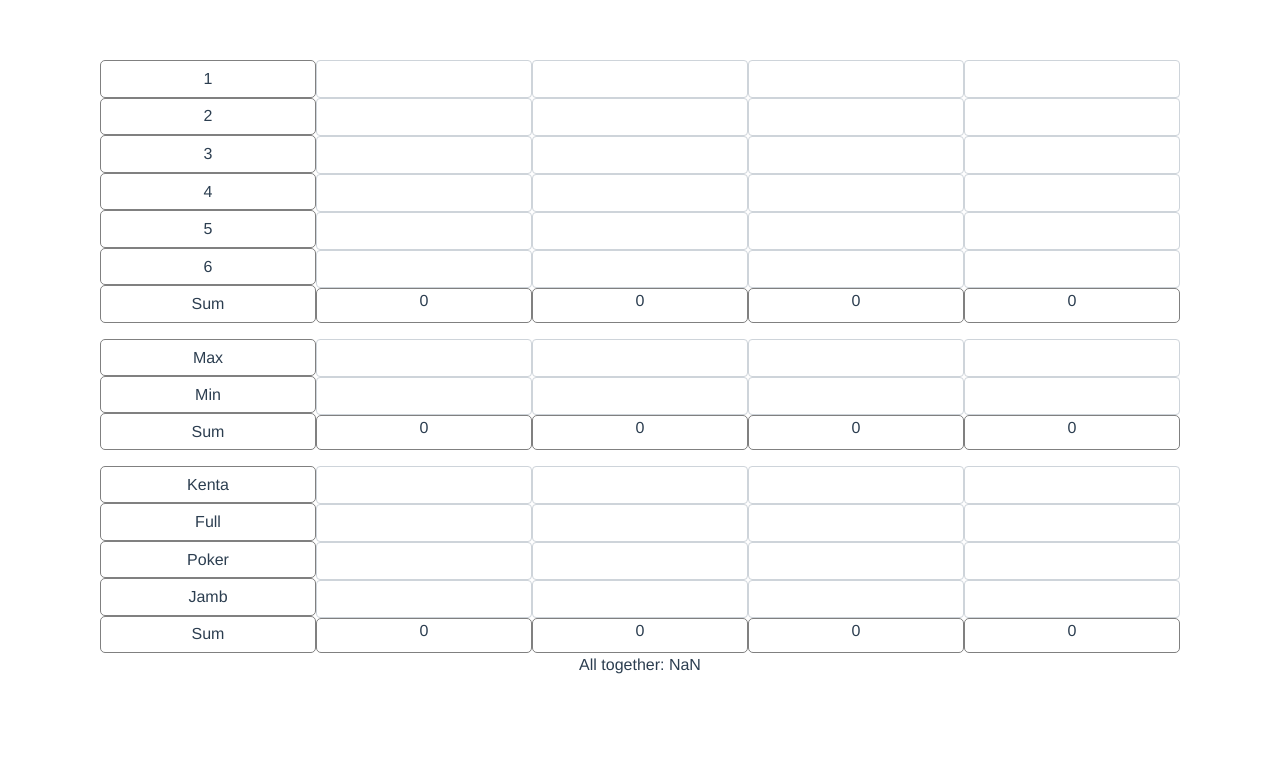
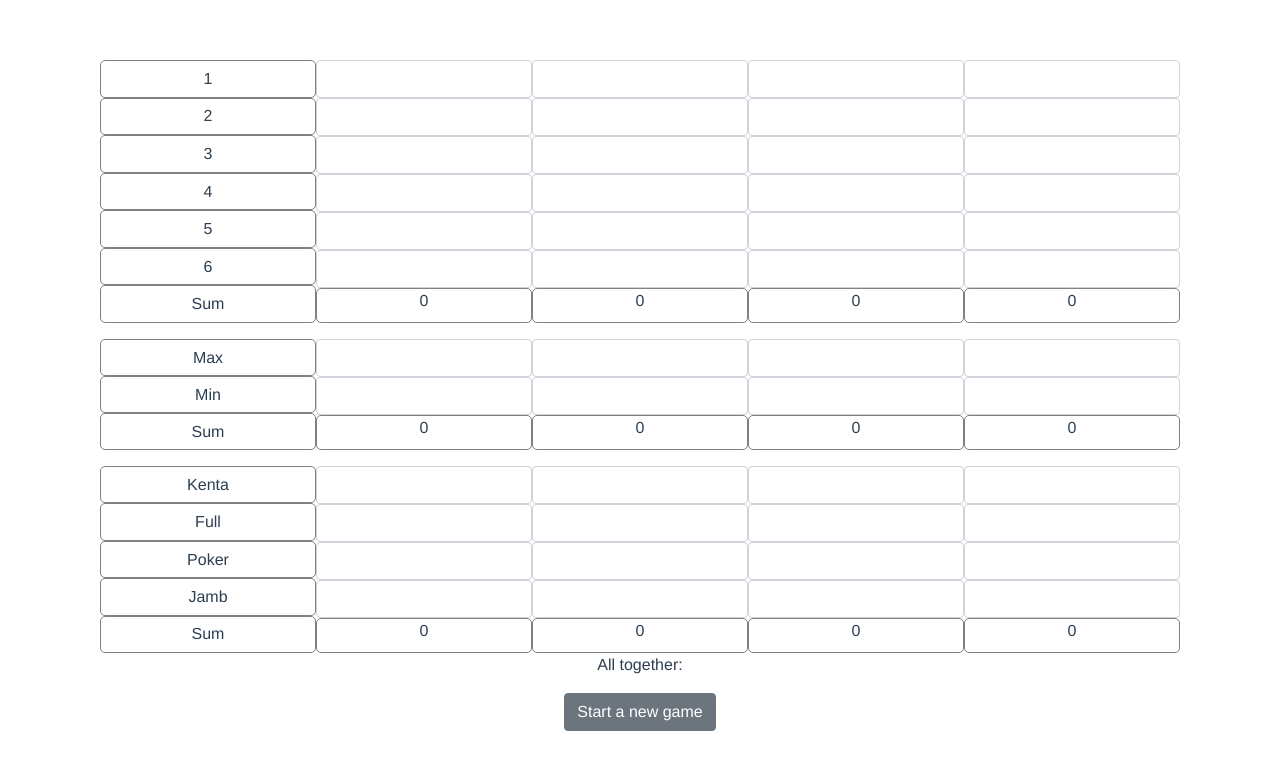
Before and after one commit to miklavcj/kocke-app, a Vue app: page / in a window 1280 px wide. Shown: the top 770 px of the page. Built offline with nearby package versions, Linux system fonts and the light colour scheme.

Commit message:
Improved result to only show when everything is filler, and added a new game button

```diff
--- a/src/App.vue
+++ b/src/App.vue
@@ -1,8 +1,7 @@
 <template>
   <div id="app">
     <b-container id="main-container">
-      <b-container >
-
+      <b-container>
         <b-row class="no-gutters mb-3">
           <b-col><tags :tags="numberTags"></tags></b-col>
           <b-col><numbers :numbers="numbersDown"></numbers></b-col>
@@ -13,22 +12,61 @@
 
         <b-row class="no-gutters mb-3">
           <b-col><tags :tags="minMaxTags"></tags></b-col>
-          <b-col><min-max :numbers="numbersDown" :minMax="minMaxDown"></min-max></b-col>
-          <b-col><min-max :numbers="numbersMixed" :minMax="minMaxMixed"></min-max></b-col>
-          <b-col><min-max :numbers="numbersUp" :minMax="minMaxUp"></min-max></b-col>
-          <b-col><min-max :numbers="numbersN" :minMax="minMaxN"></min-max></b-col>
+          <b-col
+            ><min-max :numbers="numbersDown" :minMax="minMaxDown"></min-max
+          ></b-col>
+          <b-col
+            ><min-max :numbers="numbersMixed" :minMax="minMaxMixed"></min-max
+          ></b-col>
+          <b-col
+            ><min-max :numbers="numbersUp" :minMax="minMaxUp"></min-max
+          ></b-col>
+          <b-col
+            ><min-max :numbers="numbersN" :minMax="minMaxN"></min-max
+          ></b-col>
         </b-row>
 
-         <b-row class="no-gutters">
+        <b-row class="no-gutters">
           <b-col><tags :tags="specialTags"></tags></b-col>
-          <b-col><special  :special="specialDown"></special></b-col>
-          <b-col><special  :special="specialMixed"></special></b-col>
-          <b-col><special  :special="specialUp"></special></b-col>
+          <b-col><special :special="specialDown"></special></b-col>
+          <b-col><special :special="specialMixed"></special></b-col>
+          <b-col><special :special="specialUp"></special></b-col>
           <b-col><special :special="specialN"></special></b-col>
         </b-row>
       </b-container>
 
-      <p>All together: {{result}}</p>
+      <p>All together: {{ result }}</p>
+
+
+      <div>
+        <div>
+          <b-button  id="show-btn" @click="$bvModal.show('modal-center')"
+            >Start a new game</b-button
+          >
+
+          <b-modal  id="modal-center" centered hide-footer hide-header>
+
+            <div class="d-block text-center">
+              <h3>Do you want to start a new game?</h3>
+            </div>
+            <b-row>
+               <b-button
+              class="mt-3 col-4 offset-1"
+              block
+              @click="$bvModal.hide('bv-modal-example')"
+              >New game</b-button>
+
+               <b-button
+              class="mt-3 col-4 offset-2"
+              block
+              @click="$bvModal.hide('bv-modal-example')"
+              >Close</b-button
+            >
+            </b-row>
+
+          </b-modal>
+        </div>
+      </div>
     </b-container>
   </div>
 </template>
@@ -49,8 +87,8 @@ export default {
   },
   data: () => ({
     numberTags: [1, 2, 3, 4, 5, 6, "Sum"],
-    minMaxTags: ["Max","Min", "Sum"],
-    specialTags: ["Kenta","Full", "Poker", "Jamb", "Sum"],
+    minMaxTags: ["Max", "Min", "Sum"],
+    specialTags: ["Kenta", "Full", "Poker", "Jamb", "Sum"],
     numbersDown: {
       storageKey: "numbersDown",
       one: null,
@@ -149,21 +187,46 @@ export default {
     },
   }),
   computed: {
-    result: function ()  {
-      if( this.numbersDown.sum !== null  && this.numbersMixed.sum !== null  && this.numbersUp.sum !== null  && this.numbersN.sum !== null  &&
-          this.minMaxDown.sum !== null  && this.minMaxMixed.sum !== null  && this.minMaxUp.sum !== null  && this.minMaxN.sum !== null  &&
-          this.specialDown.sum !== null  && this.specialMixed.sum !== null  && this.specialUp.sum !== null  && this.specialN.sum !== null
+    result: function() {
+      if (
+        this.allFull(this.numbersDown) &&
+        this.allFull(this.numbersMixed) &&
+        this.allFull(this.numbersUp) &&
+        this.allFull(this.numbersN) &&
+        this.allFull(this.minMaxDown) &&
+        this.allFull(this.minMaxMixed) &&
+        this.allFull(this.minMaxUp) &&
+        this.allFull(this.minMaxN) &&
+        this.allFull(this.specialDown) &&
+        this.allFull(this.specialMixed) &&
+        this.allFull(this.specialUp) &&
+        this.allFull(this.specialN)
       ) {
-        let sum = this.numbersDown.sum + this.numbersMixed.sum + this.numbersUp.sum + this.numbersN.sum +
-        this.minMaxDown.sum + this.minMaxMixed.sum + this.minMaxUp.sum + this.minMaxN.sum +
-        this.specialDown.sum + this.specialMixed.sum + this.specialUp.sum + this.specialN.sum
-      return sum;
+        let sum =
+          this.numbersDown.sum +
+          this.numbersMixed.sum +
+          this.numbersUp.sum +
+          this.numbersN.sum +
+          this.minMaxDown.sum +
+          this.minMaxMixed.sum +
+          this.minMaxUp.sum +
+          this.minMaxN.sum +
+          this.specialDown.sum +
+          this.specialMixed.sum +
+          this.specialUp.sum +
+          this.specialN.sum;
+        return sum;
       }
-
-
-}
+    },
   },
-
+  methods: {
+    allFull(obj) {
+      for (var o in obj) {
+        if (!obj[o]) return false;
+      }
+      return true;
+    },
+  },
 };
 </script>
 
@@ -176,5 +239,4 @@ export default {
   color: #2c3e50;
   margin-top: 60px;
 }
-
 </style>
--- a/src/components/MinMax.vue
+++ b/src/components/MinMax.vue
@@ -8,7 +8,7 @@
       <b-form-input class="input" type="number"  v-model.number="mM.min" @change="updateObject()" ></b-form-input>
     </div>
 
-    <div class="box">{{ minMaxSum || "0" }}</div>
+    <div class="box">{{ minMaxSum || 0 }}</div>
   </div>
 </template>
 
--- a/src/components/Numbers.vue
+++ b/src/components/Numbers.vue
@@ -78,7 +78,7 @@
 
 
 
-    <div class="box" >{{ numSum || "0" }}</div>
+    <div class="box" >{{ numSum || 0 }}</div>
   </div>
 </template>
 
--- a/src/components/Special.vue
+++ b/src/components/Special.vue
@@ -16,7 +16,7 @@
     </div>
 
      <div>
-      <b-form-input class="input" type="number" v-model.number="spl.poker" @change="updateObject()" ></b-form-input>
+      <b-form-input class="input" type="number" v-model.number="spl.poker" @change="updateObject()" > </b-form-input>
     </div>
 
      <div>
@@ -25,7 +25,7 @@
 
 
 
-    <div class="box">{{ splSum || "0" }}</div>
+    <div class="box">{{ splSum || 0 }}</div>
   </div>
 </template>
 
```
